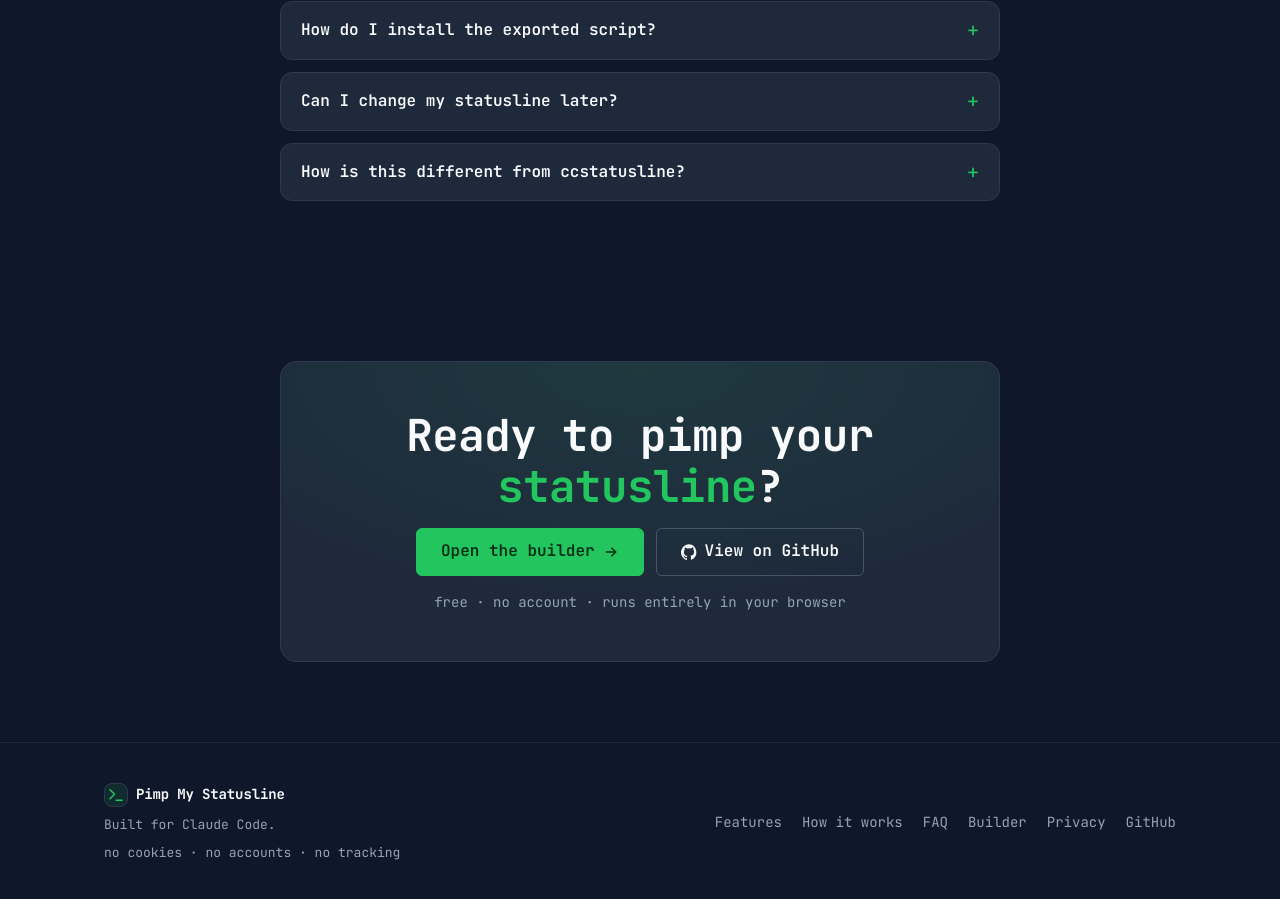
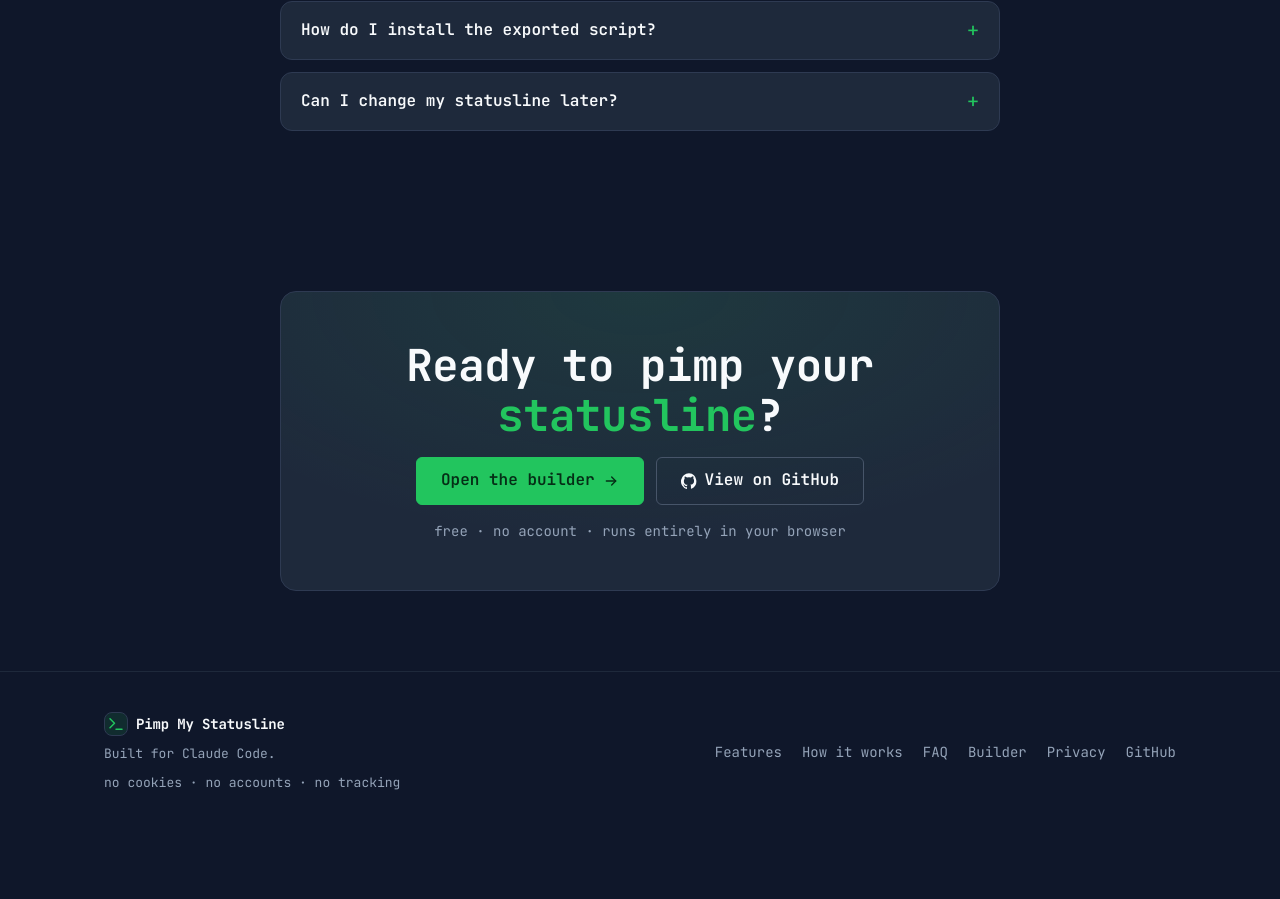
Before and after one commit to smokills/pimp-my-statusline, a React (Vite) app: page / in a window 1280 px wide. Shown: the part 3564-4463 px from the top of the page. After the commit the page ends 4397 px from the top, so only its background shows below. Built offline with nearby package versions, Linux system fonts and the light colour scheme.

Commit message:
Drop the ccstatusline comparison from the FAQ
Removes the competitor reference and its outbound link from the
landing FAQ, the FAQPage JSON-LD, and the README.

```diff
--- a/index.html
+++ b/index.html
@@ -96,14 +96,6 @@
               "@type": "Answer",
               "text": "Yes. Your config persists in the browser, and every exported script embeds a re-import marker: paste the script back into the builder to resume editing exactly where you left off."
             }
-          },
-          {
-            "@type": "Question",
-            "name": "How is this different from ccstatusline?",
-            "acceptedAnswer": {
-              "@type": "Answer",
-              "text": "ccstatusline is a terminal UI you run with npx. Pimp My Statusline is a web page: you build with live visual feedback, watch the preview react to a simulated session, adopt an ASCII pet, and export a script you can read and edit by hand."
-            }
           }
         ]
       }
--- a/src/ui/landing/Faq.tsx
+++ b/src/ui/landing/Faq.tsx
@@ -25,10 +25,6 @@ export const FAQS: { q: string; a: string }[] = [
     q: 'Can I change my statusline later?',
     a: 'Yes. Your config persists in the browser, and every exported script embeds a re-import marker: paste the script back into the builder to resume editing exactly where you left off.',
   },
-  {
-    q: 'How is this different from ccstatusline?',
-    a: 'ccstatusline is a terminal UI you run with npx. Pimp My Statusline is a web page: you build with live visual feedback, watch the preview react to a simulated session, adopt an ASCII pet, and export a script you can read and edit by hand.',
-  },
 ]
 
 export function Faq(): JSX.Element {
```
Also changed, not shown: 1 other file (tests, documents, lock files or other folders).
